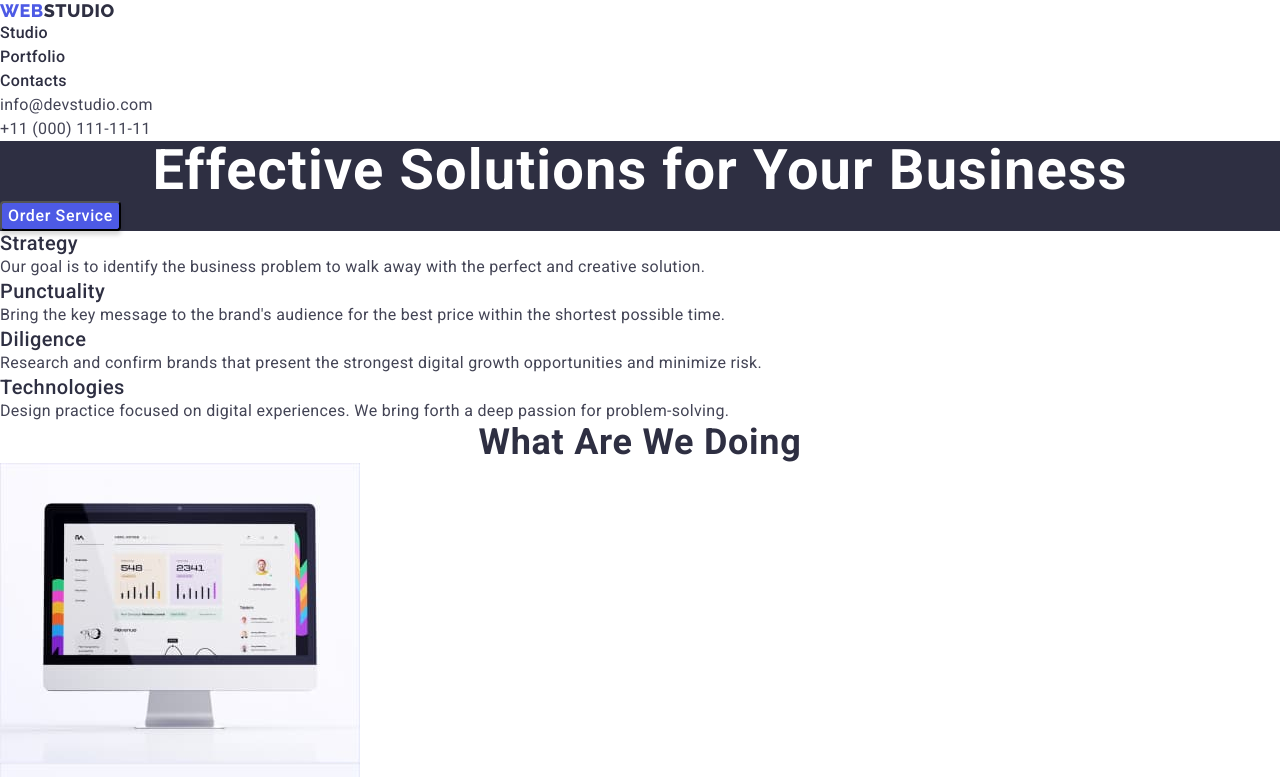
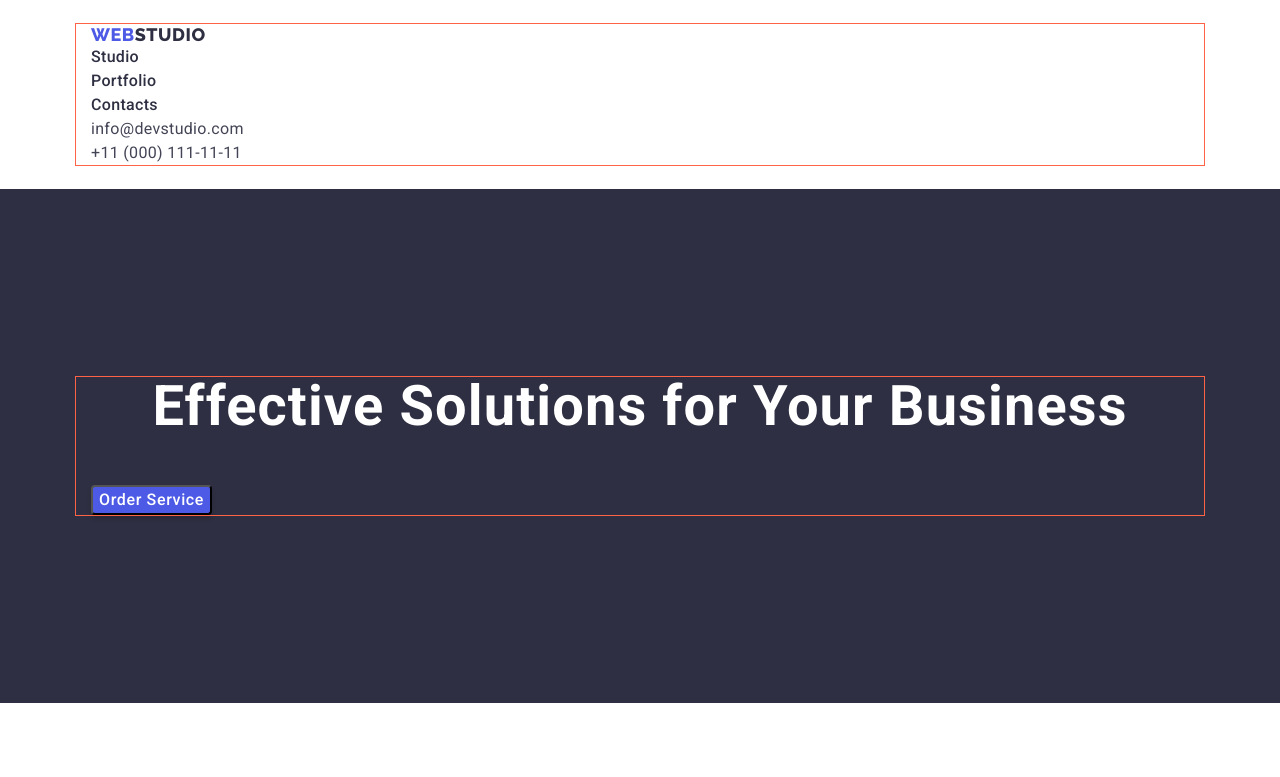
Before and after one commit to OksanaJarosch/goit-markup-hw-03, a plain HTML site: page index.html in a window 1280 px wide. Shown: the top 777 px of the page. Drawn offline with nearby package versions, Linux system fonts and the light colour scheme.

Commit message:
main-vertical-distance
margins and paddings to index.html

```diff
--- a/css/styles.css
+++ b/css/styles.css
@@ -46,7 +46,19 @@ img {
   display: block;
 }
 
+.container {
+  margin-left: auto;
+  margin-right: auto;
+  width: 1128px;
+  padding-right: 15px;
+  padding-left: 15px;
+  outline: 1px solid tomato;
+}
 /* Header */
+
+.header {
+  padding: 24px 0;
+}
 
 .logo {
   font-family: "Raleway", sans-serif;
@@ -99,12 +111,18 @@ img {
 
 /* Hero */
 
+.hero {
+  padding: 188px 0;
+}
+
 .hero-title {
   text-align: center;
   letter-spacing: 0.02em;
   font-size: 56px;
   line-height: 1.07;
   color: var(--white-color);
+
+  margin-bottom: 48px;
 }
 
 .hero-button {
@@ -132,6 +150,10 @@ img {
 
 /* Section Advantages */
 
+.advant-section {
+  padding-top: 120px;
+}
+
 .visually-hidden {
   position: absolute;
   white-space: nowrap;
@@ -150,10 +172,16 @@ img {
   font-size: 20px;
   line-height: 1.2;
   color: var(--title-color);
+
+  margin-bottom: 8px;
 }
 
 /* Section WhatAreWeDoing,
 Section Team*/
+
+.what-doing-section {
+  padding: 120px 0;
+}
 
 .section-title {
   letter-spacing: 0.02em;
@@ -162,6 +190,8 @@ Section Team*/
   text-align: center;
   text-transform: capitalize;
   color: var(--title-color);
+
+  margin-bottom: 72px;
 }
 
 .team-undertitle {
@@ -171,6 +201,8 @@ Section Team*/
   line-height: 1.2;
   text-align: center;
   color: var(--title-color);
+
+  margin-bottom: 8px;
 }
 
 .team-text {
@@ -180,6 +212,7 @@ Section Team*/
 
 .team-section {
   background-color: var(--middle-background);
+  padding: 120px 0;
 }
 
 .team-card {
@@ -200,6 +233,12 @@ Section Team*/
 
 .footer {
   background-color: var(--dark-background);
+
+  padding: 100px 0;
+}
+
+.logo-footer {
+  margin-bottom: 16px;
 }
 
 /*! Portfolio page */
```
